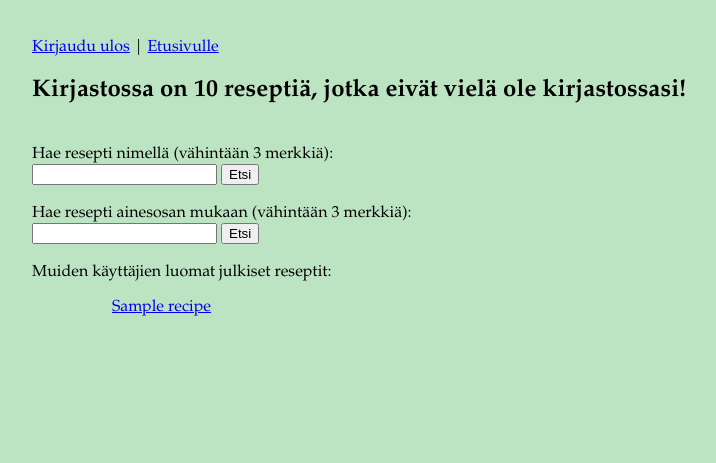
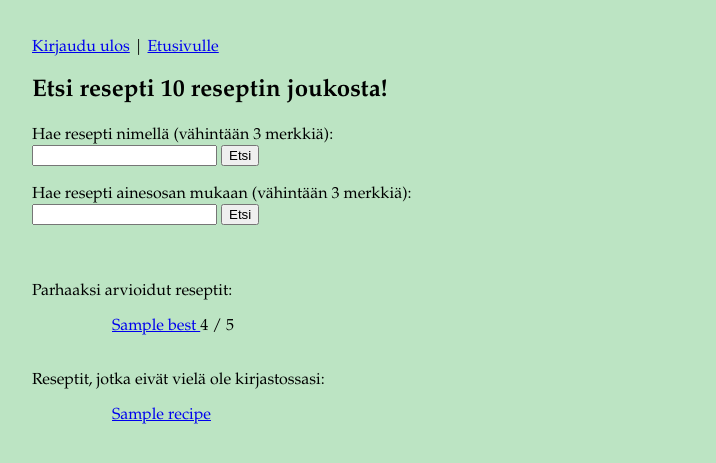
Before and after one commit to ruuskal/Reseptikirjasto, a Flask app: template templates/public_recipes.html in a window 1280 px wide. Shown: the top 463 px of the page, without its empty margins (248-964 px from the left). Run offline with Flask 2, Linux system fonts and the light colour scheme; the template is opened without the code that fills it: most values are stand-ins (such as "Sample title", 1, 10 or a date in 2020).

Commit message:
More recipe statistics

```diff
--- a/routes.py
+++ b/routes.py
@@ -38,9 +38,11 @@ def public_recipes():
         return render_template("error.html", message="Et ole kirjautunut sisään.")
     else:
         id = users.user_id()
-        recipes_amount = recipes.get_recipes_amount(id)
         public_recipes = recipes.get_public_recipes(id)
-        return render_template("public_recipes.html", recipes_amount=recipes_amount, public_recipes=public_recipes)
+        visible_amount = recipes.get_visible_amount(id)
+        best = recipes.get_best(id)
+        return render_template("public_recipes.html", public_recipes=public_recipes,
+                                                    visible_amount=visible_amount, best=best)
 
 @app.route("/add_to_library/<int:id>", methods=["POST"])
 def add_recipe(id):
--- a/templates/index.html
+++ b/templates/index.html
@@ -16,7 +16,7 @@ Omat reseptit:
     {% endfor %}
 </ul>
 <br><br>
-Muiden luomat reseptit omassa kirjastossa
+Muiden luomat reseptit omassa kirjastossa:
 <ul>
     {% for recipe in others_recipes %}
     <ul><a href="/recipes/{{ recipe.id }}">{{ recipe.name }} </a></ul>
--- a/templates/public_recipes.html
+++ b/templates/public_recipes.html
@@ -3,9 +3,8 @@
 
 <br>
 <a href="/logout">Kirjaudu ulos</a> | <a href="/">Etusivulle</a>
-<br>
-<h2>Kirjastossa on {{ recipes_amount }} reseptiä, jotka eivät vielä ole kirjastossasi!</h2>
-<br>
+<h2>Etsi resepti {{ visible_amount }} reseptin joukosta!</h2>
+
 Hae resepti nimellä (vähintään 3 merkkiä):
 <form action="/search" method="post">
     <input type="text" name="search_name" minlength="3" maxlength="25">
@@ -19,9 +18,18 @@ Hae resepti ainesosan mukaan (vähintään 3 merkkiä):
     <input type="submit" value="Etsi">
     <input type="hidden" name="csrf" value="{{ session.csrf }}">
 </form>
+<br><br>
 <br>
-Muiden käyttäjien luomat julkiset reseptit:
+Parhaaksi arvioidut reseptit:
+<ul>
+    {% for b in best %}
+    <ul><a href="/recipes/{{ b.id }}">{{ b.name }} </a>  {{ b.stars }} / 5</ul>
+    {% endfor %}
+</ul>
+
+
 <br>
+Reseptit, jotka eivät vielä ole kirjastossasi:
 <ul>
     {% for recipe in public_recipes %}
     <ul><a href="/recipes/{{ recipe.id }}">{{ recipe.name }} </a></ul>
```
Also changed, not shown: recipes.py (+10 -5 lines).
